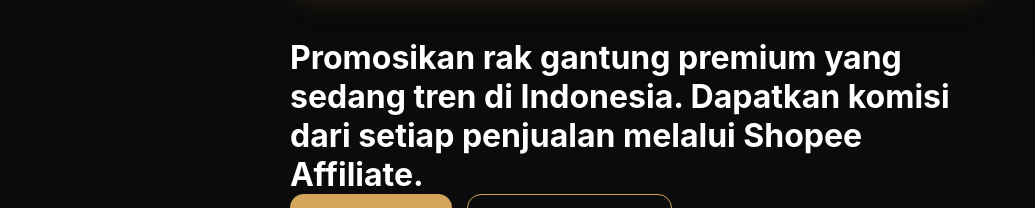
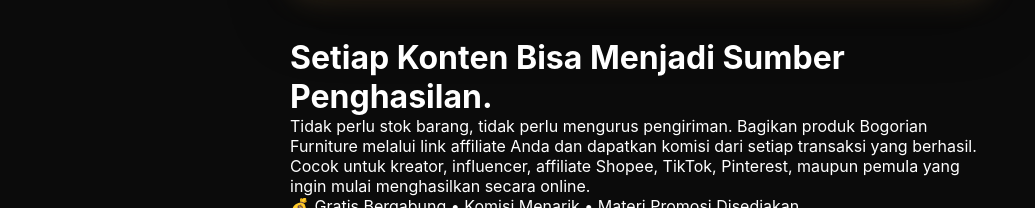
Before and after one commit to rokoksantay-cmyk/bogorian-affiliate, a plain HTML site: page index.html in a window 1280 px wide. Shown: the part 592-800 px from the top of the page, without its empty margins (0-1035 px from the left). Drawn offline with Linux system fonts and the light colour scheme.

Commit message:
Update index.html

```diff
--- a/index.html
+++ b/index.html
@@ -33,11 +33,17 @@ PROGRAM AFFILIATE BOGORIAN FURNITURE
 </div>
 
 <h1>
-Promosikan rak gantung premium yang sedang tren di Indonesia.
-Dapatkan komisi dari setiap penjualan melalui
-<span>Shopee Affiliate.</span>
+Setiap Konten Bisa Menjadi
+<span>Sumber Penghasilan.</span>
 </h1>
 
+<p>
+Tidak perlu stok barang, tidak perlu mengurus pengiriman. Bagikan produk Bogorian Furniture melalui link affiliate Anda dan dapatkan komisi dari setiap transaksi yang berhasil. Cocok untuk kreator, influencer, affiliate Shopee, TikTok, Pinterest, maupun pemula yang ingin mulai menghasilkan secara online.
+</p>
+
+  <div class="hero-highlight">
+💰 Gratis Bergabung • Komisi Menarik • Materi Promosi Disediakan
+</div>
 
 <div class="hero-buttons">
 
```
